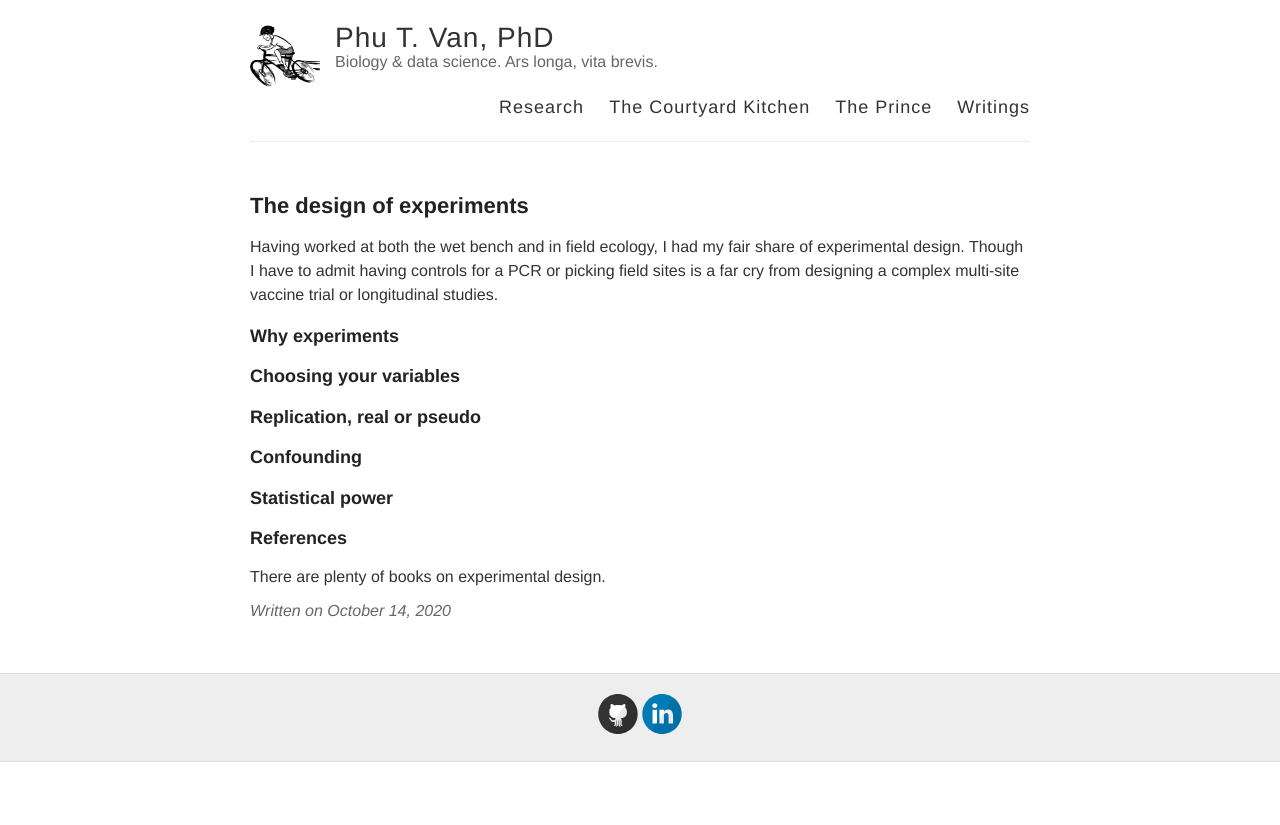
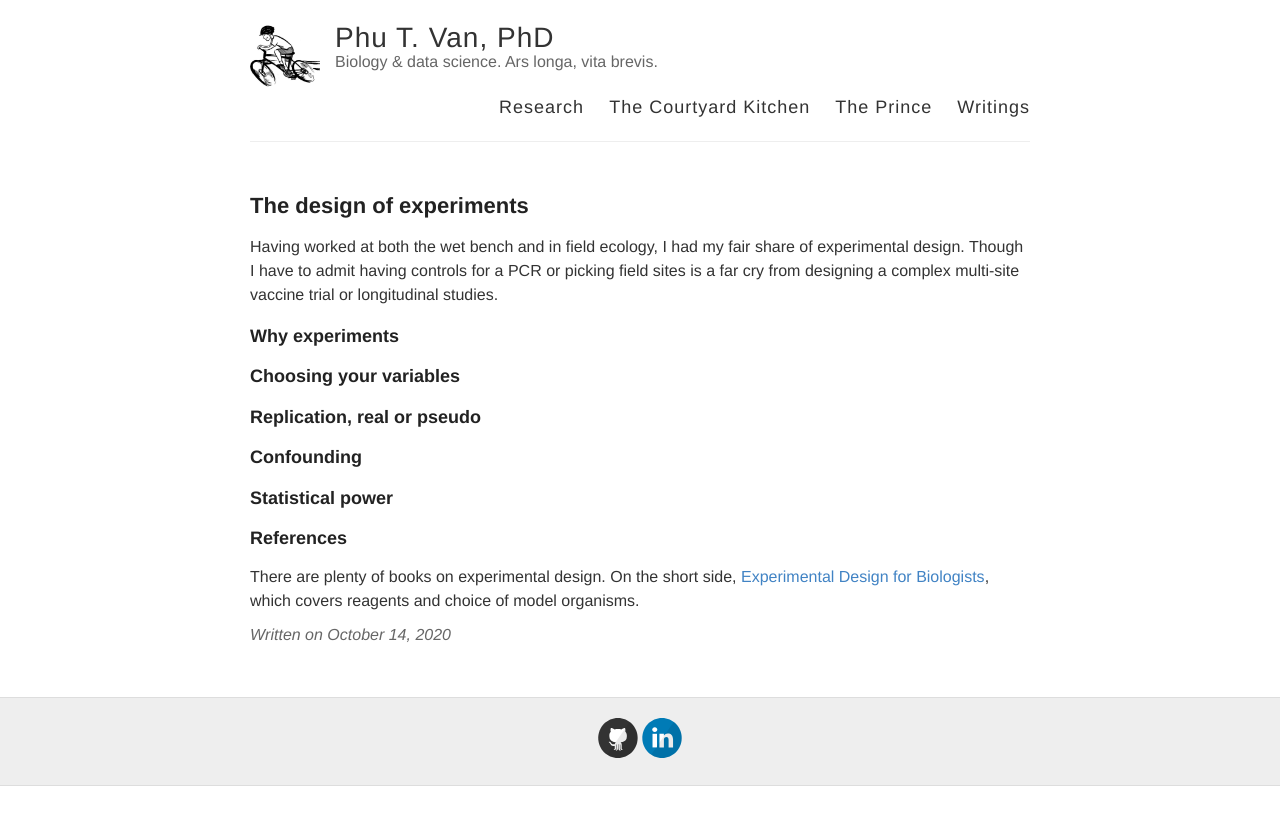
Before and after one commit to ptvan/ptvan.github.io, a Jekyll site: the page built from _posts/2020-10-14-experimental-design.md, in a window 1280 px wide. Shown: the top 825 px of the page. Built offline with Jekyll 4.4.1, drawn with Linux system fonts in a browser that asks for light colours.

Commit message:
added Experimental Design for Biologists

```diff
--- a/_posts/2020-10-14-experimental-design.md
+++ b/_posts/2020-10-14-experimental-design.md
@@ -17,4 +17,4 @@ Having worked at both the wet bench and in field ecology, I had my fair share of
 
 ### References
 
-There are plenty of books on experimental design.
+There are plenty of books on experimental design. On the short side, [Experimental Design for Biologists](https://www.ncbi.nlm.nih.gov/pmc/articles/PMC4280443/), which covers reagents and choice of model organisms.
```
